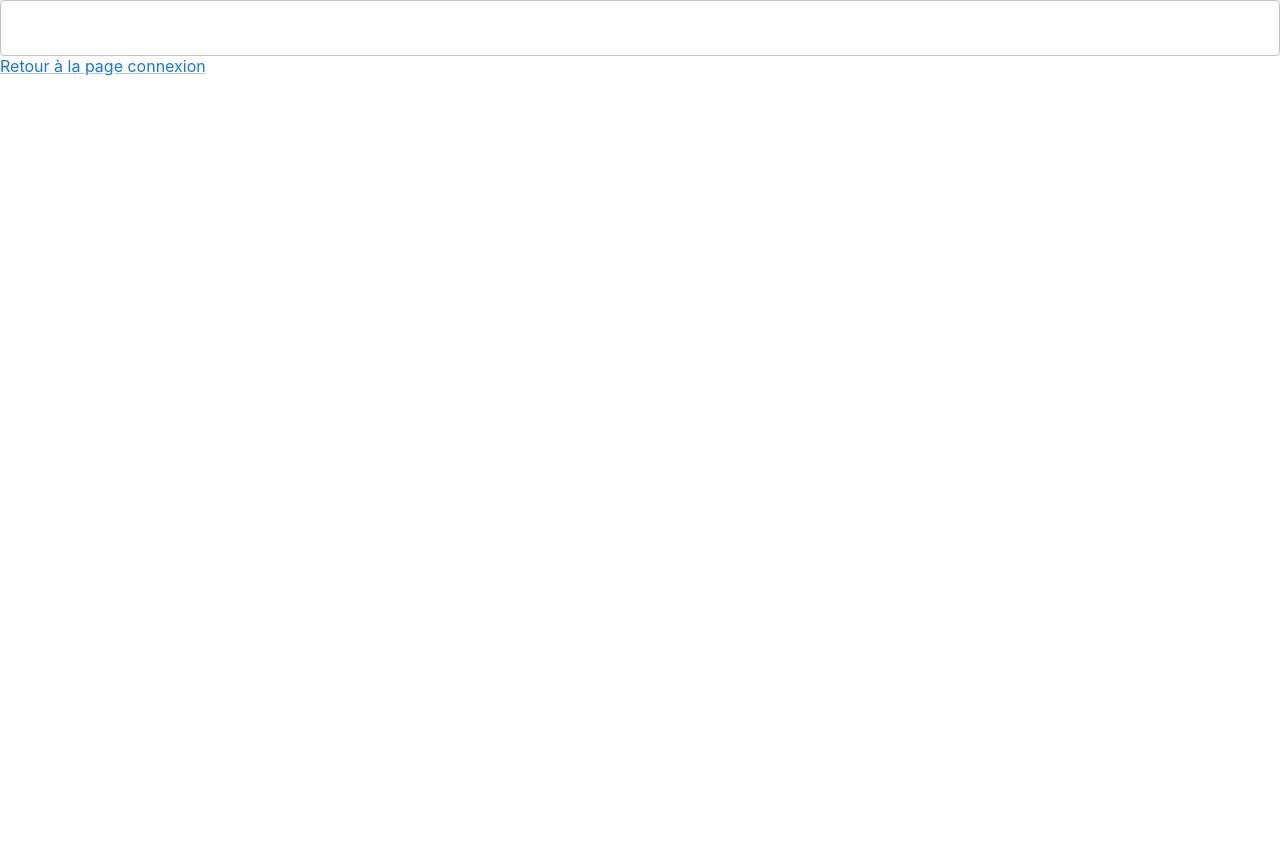
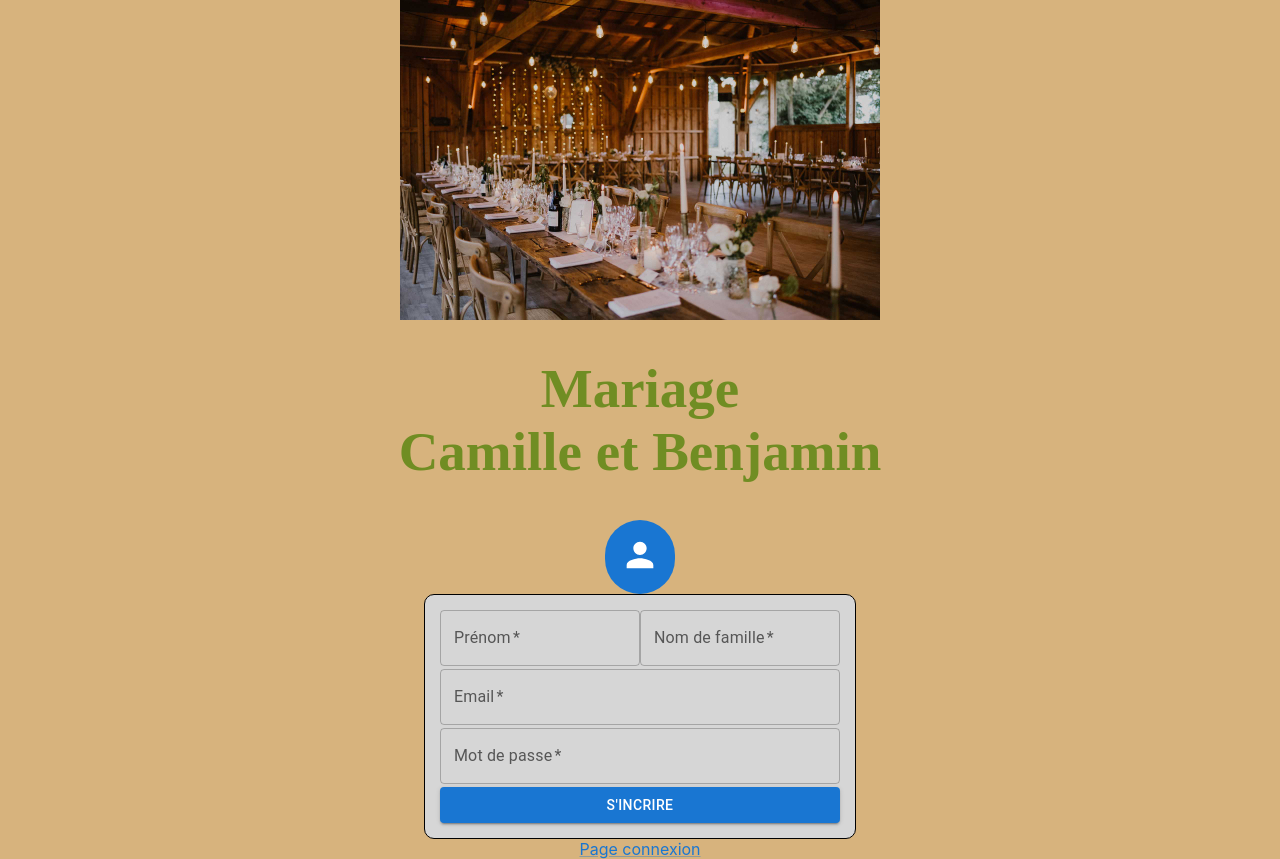
Before and after one commit to BenGex31/weddingguests, a React (Create React App) app: page /signup in a window 1280 px wide. Before the commit the page ends 800 px from the top, so only its background shows below. Built offline with nearby package versions, Linux system fonts and the light colour scheme; a web font is replaced by a local one.

Commit message:
Update SignUp.jsx

```diff
--- a/src/pages/SignUp.jsx
+++ b/src/pages/SignUp.jsx
@@ -1,14 +1,34 @@
 import React from "react";
 import Link from "@material-ui/core/Link";
 import Input from "../components/Input";
+import Button from "../components/Button";
+import "./SignUp.css";
+import WeddingTitle from "../components/WeddingTitle";
+import PersonIcon from "@material-ui/icons/Person";
+import weddingHall1 from "../assets/beyssac1.jpeg";
 
 const SignUp = () => {
   return (
     <div className='signUpContainerMain'>
-      <div>
-        <Input />
-        <Link href='/'>Retour à la page connexion</Link>
+      <img
+        src={weddingHall1}
+        alt='beyssac'
+        style={{ height: 320, width: 480 }}
+      />
+      <WeddingTitle />
+      <div className='containerIcon'>
+        <PersonIcon style={{ fontSize: 40, color: "white" }} />
       </div>
+      <div className='signUpForm'>
+        <div style={{ display: "flex", justifyContent: "space-between" }}>
+          <Input id='firstname' label='Prénom' variant='outlined' />
+          <Input id='lastname' label='Nom de famille' variant='outlined' />
+        </div>
+        <Input id='email' label='Email' variant='outlined' />
+        <Input id='password' label='Mot de passe' variant='outlined' />
+        <Button text="S'incrire" variant='contained' color='primary' />
+      </div>
+      <Link href='/'>Page connexion</Link>
     </div>
   );
 };
```
